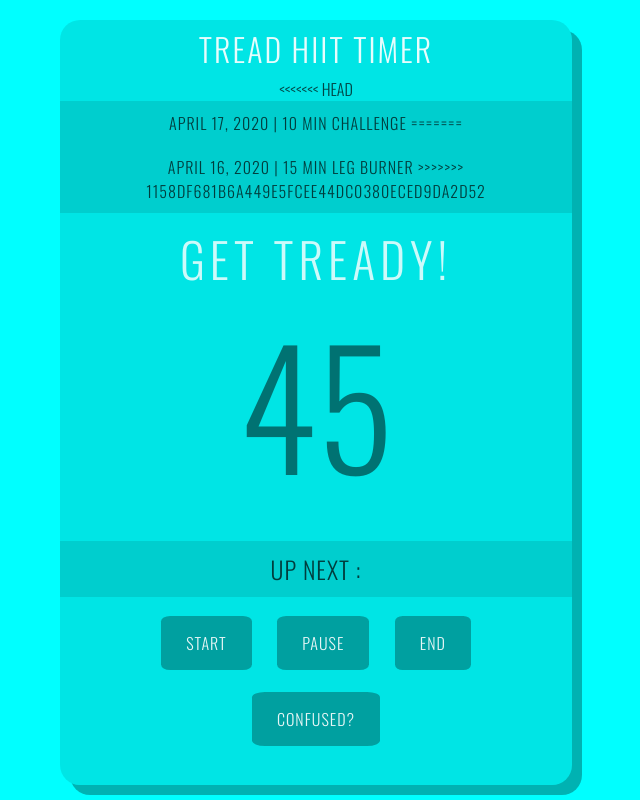
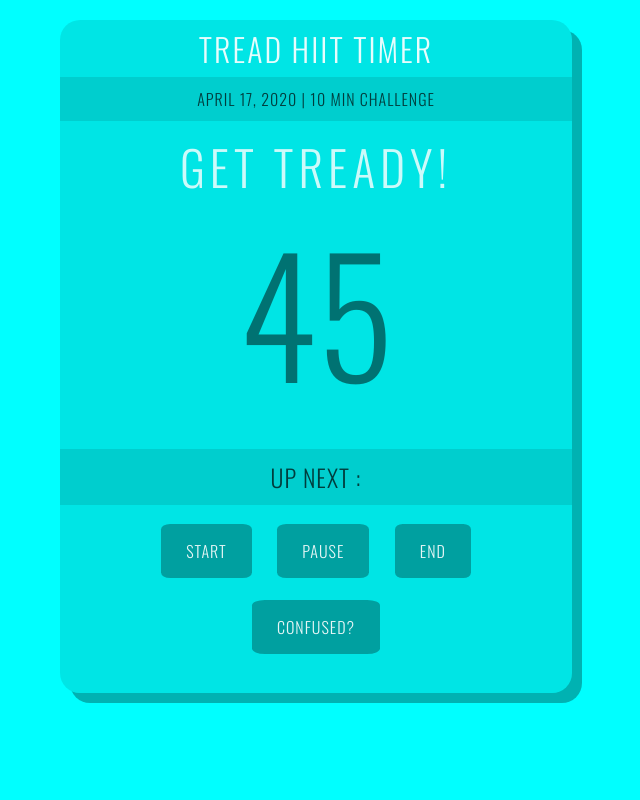
Before and after one commit to treadtv/treadtv.github.io, a plain HTML site: page index.html in a window 1280 px wide. Shown: the whole page, without its empty margins (324-964 px from the left). Drawn offline with nearby package versions, Linux system fonts and the light colour scheme.

Commit message:
ERROR code

```diff
--- a/index.html
+++ b/index.html
@@ -17,12 +17,7 @@
   <div id="app">
 
     <h2>tread HIIT Timer</h2>
-
-<<<<<<< HEAD
     <p class="controls">April 17, 2020 | 10 min Challenge
-=======
-    <p class="controls">April 16, 2020 | 15 min Leg Burner
->>>>>>> 1158df681b6a449e5fcee44dc0380eced9da2d52
        </p>
 
 
```
